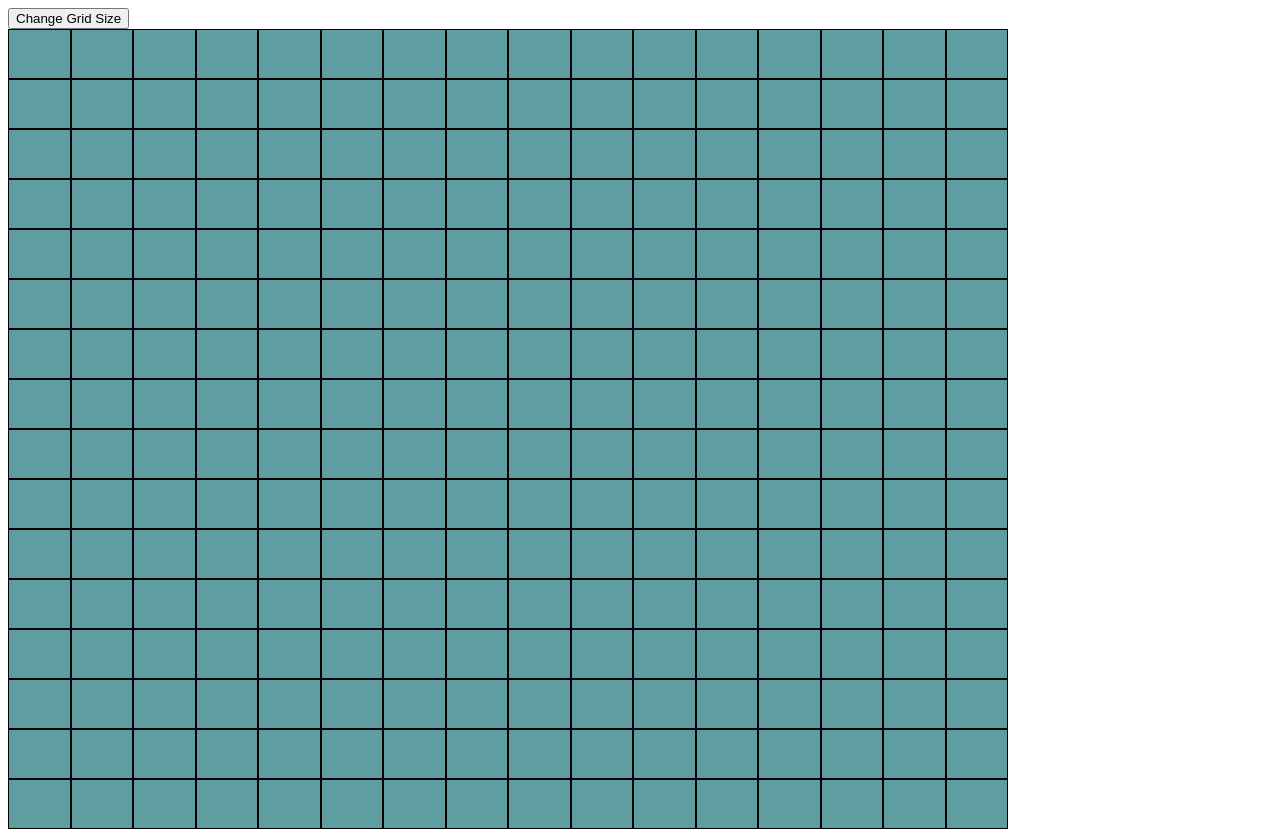
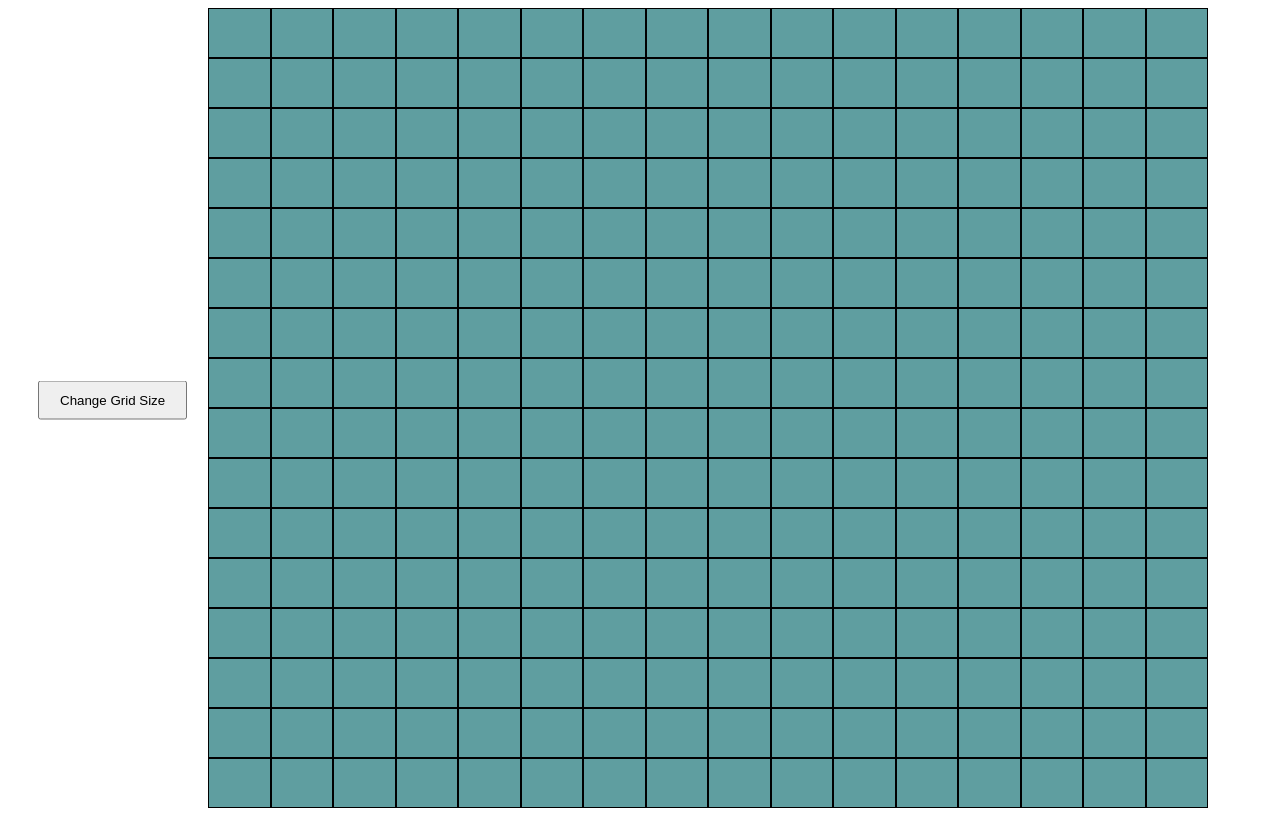
Before and after one commit to luyanda932/etch-a-sketch, a plain HTML site: page index.html in a window 1280 px wide. After the commit the page ends 816 px from the top, so only its background shows below. Drawn offline with Linux system fonts and the light colour scheme.

Commit message:
Minor changes

```diff
--- a/index.html
+++ b/index.html
@@ -8,7 +8,6 @@
     <script src="script.js" defer></script>
 </head>
 <body>
-    <button id="change-grid">Change Grid Size</button>
-    <div id="grid-container"></div>
+    <div id="grid-container"></div><button id="change-grid">Change Grid Size</button>
 </body>
 </html>
--- a/script.js
+++ b/script.js
@@ -1,8 +1,5 @@
 // Selecting the container element and setting its display properties
-const container = document.querySelector("#grid-container");
-container.style.display = "flex";
-container.style.flexWrap = "wrap";
-container.style.width = "1000px"; // Set a fixed width for the container
+const container = document.querySelector("#grid-container");// Set a fixed width for the container
 
 // Function to create a grid of specified rows and columns
 function createGrid(rows, cols) {
@@ -14,6 +11,16 @@ function createGrid(rows, cols) {
     cell.style.border = "1px solid black";
     cell.style.boxSizing = "border-box"; // Ensures border doesn't break the width
     container.appendChild(cell);
+  }
+
+  // Adding event listeners to each cell for mouseover and mouseout events
+  for (const child of container.children) {
+    child.addEventListener("mouseover", () => {
+      child.style.backgroundColor = getRandomRgb();
+    });
+    child.addEventListener("mouseout", () => {
+      child.style.backgroundColor = "cadetblue";
+    });
   }
 }
 
@@ -42,16 +49,6 @@ changeGridButton.addEventListener("click", () => {
   }
 });
 
-// Adding event listeners to each cell for mouseover and mouseout events
-for (const child of container.children) {
-  child.addEventListener("mouseover", () => {
-    child.style.backgroundColor = getRandomRgb();
-  });
-  child.addEventListener("mouseout", () => {
-    child.style.backgroundColor = "cadetblue";
-  });
-}
-
 // Function to generate a random RGB color
 function getRandomRgb() {
   const r = Math.floor(Math.random() * 256);
--- a/styles.css
+++ b/styles.css
@@ -1,11 +1,28 @@
-#gridcontainer {
+body {
+  display: flex;
+  align-items: center;
+}
 
+#grid-container {
+  margin-left: 200px;
+  display: flex;
+  flex-wrap: wrap;
+  width: 1000px;
+}
+
+button {
+  margin-left: 30px;
+  padding: 10px 20px;
+  display: block;
+  position: fixed;
+  top: 50%;
+  transform: translateY(-50%);
 }
 
 .grid-cell {
-    background-color: cadetblue;
+  background-color: cadetblue;
 }
 
 .grid-cell:hover {
-    background-color: darkorchid;
+  background-color: darkorchid;
 }
```
